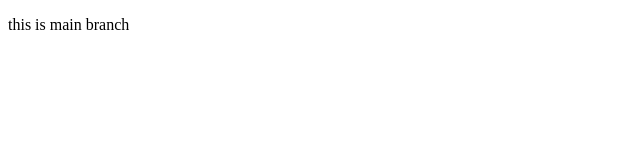
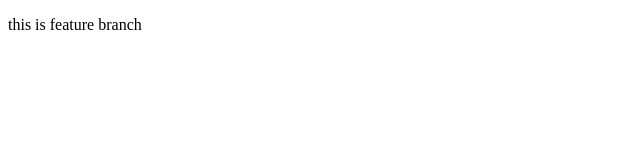
Before and after one commit to sitharosrey/git-test-2, a plain HTML site: page index.html in a window 1280 px wide. Shown: the full height of the page, 0-640 px from the left. Drawn offline with Linux system fonts and the light colour scheme.

Commit message:
change the text of the first line

```diff
--- a/index.html
+++ b/index.html
@@ -6,6 +6,6 @@
     <title>Document</title>
 </head>
 <body>
-    <p>this is main branch</p>
+    <p>this is feature branch</p>
 </body>
 </html>
```
